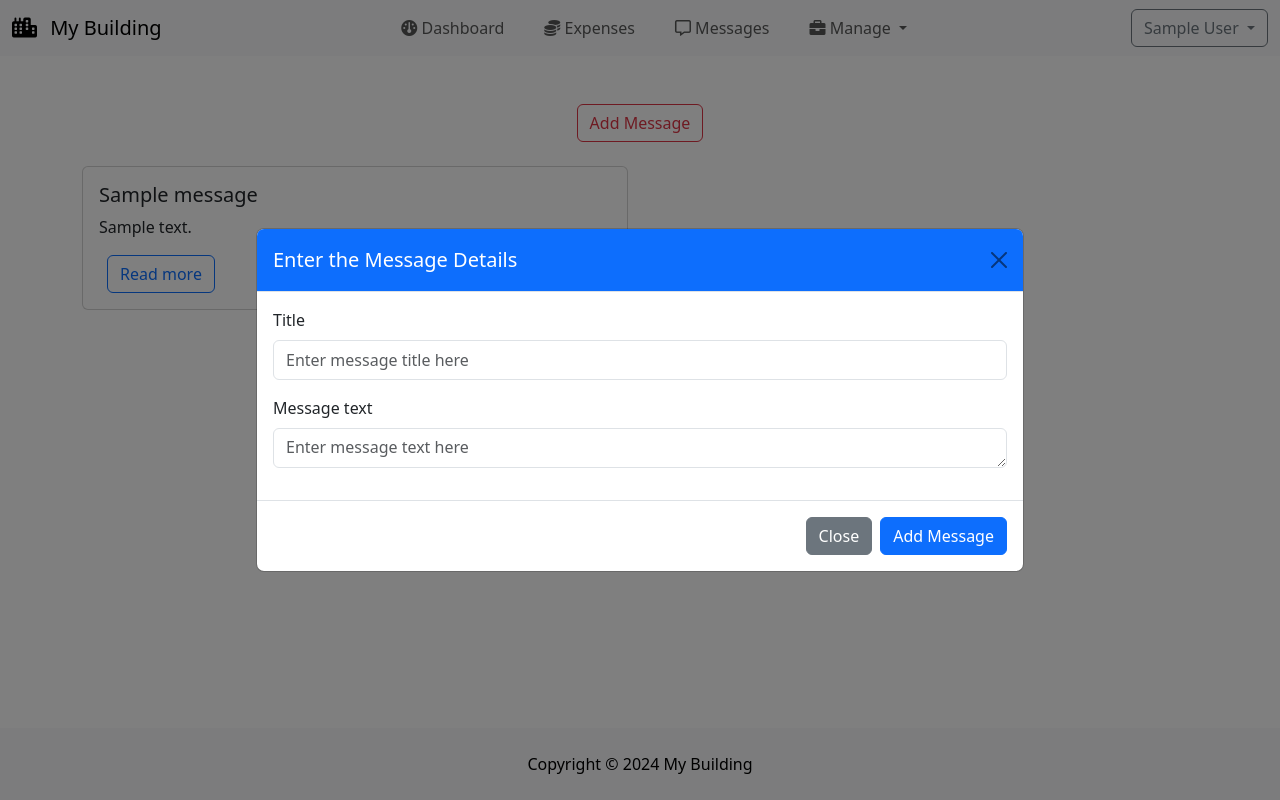
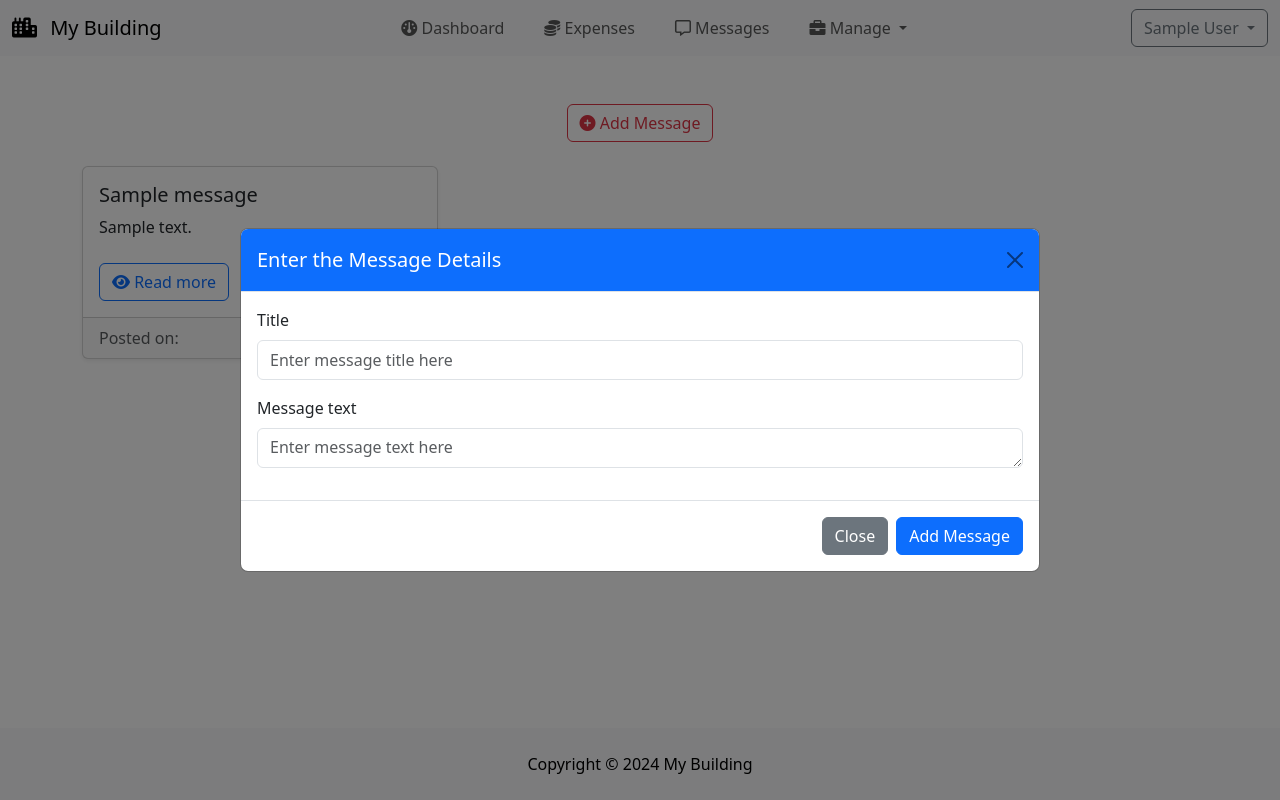
Before and after one commit to dinocom33/BuildingBillsManagement, a Django app: page /building/messages/ in a window 1280 px wide, after a click on "Add Message". Run offline with Django 5.2, Linux system fonts and the light colour scheme; a user stored in the database is signed in; tables that the repository leaves empty hold one stand-in row (values such as "Sample post"); parts of the project's set-up code (start-up, migrations or seed data) failed here and were passed over.

Commit message:
Added messages/anounses

```diff
--- a/building/views.py
+++ b/building/views.py
@@ -447,7 +447,7 @@ def add_message(request):
 def messages_view(request):
     all_messages = Message.objects.filter(building__apartments__owner=request.user).order_by('-date')
 
-    paginator = Paginator(all_messages, 10)
+    paginator = Paginator(all_messages, 9)
     page_number = request.GET.get('page')
     page_obj = paginator.get_page(page_number)
 
--- /dev/null
+++ b/static_files/js/auto_resize.js
@@ -0,0 +1,10 @@
+document.addEventListener('DOMContentLoaded', function () {
+    const textarea = document.getElementById('text');
+
+    function autoResize() {
+        this.style.height = 'auto';  // Reset height
+        this.style.height = (this.scrollHeight) + 'px';  // Set height based on content
+    }
+
+    textarea.addEventListener('input', autoResize);  // Attach the event listener
+});
--- /dev/null
+++ b/static_files/js/modal_message.js
@@ -0,0 +1,26 @@
+document.addEventListener('DOMContentLoaded', function () {
+    const buttons = document.querySelectorAll('button[data-bs-target="#viewMessageModal"]');
+
+    buttons.forEach(function (button) {
+        button.addEventListener('click', function () {
+            const messageTitle = button.getAttribute('data-message-title');
+            const messageText = button.getAttribute('data-message-text');
+
+            document.getElementById('message-title').value = messageTitle;
+            document.getElementById('message-text').value = messageText;
+        });
+    });
+});
+
+document.addEventListener('DOMContentLoaded', function () {
+    const messageText = document.getElementById('message-text');
+
+    function autoResize() {
+        messageText.style.height = 'auto';
+        messageText.style.height = (messageText.scrollHeight) + 'px';
+    }
+
+    // Resize textarea when the modal is shown
+    const modal = document.getElementById('viewMessageModal');
+    modal.addEventListener('shown.bs.modal', autoResize);
+});
--- a/templates/building/messages.html
+++ b/templates/building/messages.html
@@ -11,61 +11,61 @@
                 {% if request.user.groups.all.0.name == 'manager' or request.user.is_superuser %}
                     <button type="button" class="btn btn-outline-danger mx-2" data-bs-toggle="modal"
                             data-bs-target="#addMessageModal" id="add-message">
-                        Add Message
+                        <i class="fas fa-plus-circle"></i> Add Message
                     </button>
                 {% endif %}
             </div>
+
             {% include 'partials/_alerts.html' %}
+
             {% if all_messages %}
                 <div class="row">
                     {% for message in all_messages %}
-                        <div class="col-sm-6 mb-3  mb-4">
-                            <div class="card">
+                        <div class="col-lg-4 col-md-6 mb-4">
+                            <div class="card h-100 shadow-sm">
                                 <div class="card-body">
                                     <h5 class="card-title">{{ message.title }}</h5>
                                     <p class="card-text">{{ message.text | truncatechars:70 }}</p>
-                                    <button type="button" class="btn btn-outline-primary mx-2"
+                                    <button type="button" class="btn btn-outline-primary mt-2"
                                             data-bs-toggle="modal"
                                             data-bs-target="#viewMessageModal"
                                             data-message-id="{{ message.id }}"
                                             data-message-title="{{ message.title }}"
                                             data-message-text="{{ message.text }}"
                                             id="view-message-{{ message.id }}">
-                                        Read more
+                                        <i class="fas fa-eye"></i> Read more
                                     </button>
+                                </div>
+                                <div class="card-footer text-muted">
+                                    Posted on: {{ message.created_at|date:"M d, Y" }}
                                 </div>
                             </div>
                         </div>
                     {% endfor %}
                 </div>
             {% else %}
-                <h2 class="text-center mt-4">No messages found</h2>
+                <h3 class="text-center mt-4">No messages found</h3>
             {% endif %}
         </div>
 
         <!-- Modal for Adding Message -->
-        <div class="modal fade" id="addMessageModal" tabindex="-1" aria-labelledby="addMessageModal" aria-hidden="true">
-            <div class="modal-dialog modal-dialog-centered" style="max-width: 60%;">
+        <div class="modal fade" id="addMessageModal" tabindex="-1" aria-labelledby="addMessageModalLabel" aria-hidden="true">
+            <div class="modal-dialog modal-lg modal-dialog-centered">
                 <div class="modal-content">
                     <div class="modal-header bg-primary text-white">
-                        <h5 class="modal-title" id="addMessageModal">Enter the Message Details</h5>
+                        <h5 class="modal-title" id="addMessageModalLabel">Enter the Message Details</h5>
                         <button type="button" class="btn-close" data-bs-dismiss="modal" aria-label="Close"></button>
                     </div>
                     <form method="post" action="{% url 'building:create_message' %}">
                         {% csrf_token %}
                         <div class="modal-body">
                             <div class="mb-3">
-                                <input type="hidden" name="month" value="{{ month }}">
-                                <input type="hidden" name="year" value="{{ year }}">
                                 <label for="title" class="form-label">Title</label>
-                                <input name="title" id="title" type="text"
-                                       placeholder="Enter message title here" class="form-control" required/>
+                                <input type="text" name="title" id="title" class="form-control" placeholder="Enter message title here" required>
                             </div>
                             <div class="mb-3">
                                 <label for="text" class="form-label">Message text</label>
-                                <textarea name="text" id="text" rows="6"
-                                          placeholder="Enter message text here" class="form-control"
-                                          required></textarea>
+                                <textarea name="text" id="text" class="form-control" rows="6" placeholder="Enter message text here" required></textarea>
                             </div>
                         </div>
                         <div class="modal-footer">
@@ -78,9 +78,8 @@
         </div>
 
         <!-- Modal for View Message -->
-        <div class="modal fade" id="viewMessageModal" tabindex="-1" aria-labelledby="viewMessageModalLabel"
-             aria-hidden="true">
-            <div class="modal-dialog modal-dialog-centered" style="max-width: 60%;">
+        <div class="modal fade" id="viewMessageModal" tabindex="-1" aria-labelledby="viewMessageModalLabel" aria-hidden="true">
+            <div class="modal-dialog modal-lg modal-dialog-centered">
                 <div class="modal-content">
                     <div class="modal-header bg-primary text-white">
                         <h5 class="modal-title" id="viewMessageModalLabel">Message Details</h5>
@@ -89,12 +88,11 @@
                     <div class="modal-body">
                         <div class="mb-3">
                             <label for="message-title" class="form-label">Title</label>
-                            <input type="text" id="message-title" class="form-control" readonly/>
+                            <input type="text" id="message-title" class="form-control" readonly />
                         </div>
                         <div class="mb-3">
                             <label for="message-text" class="form-label">Message text</label>
-                            <textarea id="message-text" class="form-control"
-                                      readonly></textarea>
+                            <textarea id="message-text" class="form-control" readonly></textarea>
                         </div>
                     </div>
                     <div class="modal-footer">
@@ -111,8 +109,7 @@
                     <ul class="pagination">
                         {% if all_messages.has_previous %}
                             <li class="page-item">
-                                <a class="page-link" href="?page={{ all_messages.previous_page_number }}"
-                                   aria-label="Previous">
+                                <a class="page-link" href="?page={{ all_messages.previous_page_number }}" aria-label="Previous">
                                     <span aria-hidden="true">&laquo;</span>
                                 </a>
                             </li>
@@ -152,46 +149,9 @@
             </div>
         {% endif %}
     </section>
-    <script>
-        document.addEventListener('DOMContentLoaded', function () {
-            const buttons = document.querySelectorAll('button[data-bs-target="#viewMessageModal"]');
 
-            buttons.forEach(function (button) {
-                button.addEventListener('click', function () {
-                    const messageTitle = button.getAttribute('data-message-title');
-                    const messageText = button.getAttribute('data-message-text');
+    <!-- Modularized JavaScript -->
+    <script src="{% static 'js/auto_resize.js' %}"></script>
+    <script src="{% static 'js/modal_message.js' %}"></script>
 
-                    document.getElementById('message-title').value = messageTitle;
-                    document.getElementById('message-text').value = messageText;
-                });
-            });
-        });
-    </script>
-    <script>
-        document.addEventListener('DOMContentLoaded', function () {
-            const messageText = document.getElementById('message-text');
-
-            function autoResize() {
-                messageText.style.height = 'auto';
-                messageText.style.height = (messageText.scrollHeight) + 'px';
-            }
-
-            // Resize textarea when the modal is shown
-            const modal = document.getElementById('viewMessageModal');
-            modal.addEventListener('shown.bs.modal', autoResize);
-        });
-    </script>
-    <!-- JavaScript to auto-resize textarea -->
-    <script>
-        document.addEventListener('DOMContentLoaded', function () {
-            const textarea = document.getElementById('text');
-
-            function autoResize() {
-                this.style.height = 'auto';  // Reset height
-                this.style.height = (this.scrollHeight) + 'px';  // Set height based on content
-            }
-
-            textarea.addEventListener('input', autoResize);  // Attach the event listener
-        });
-    </script>
 {% endblock %}
```
